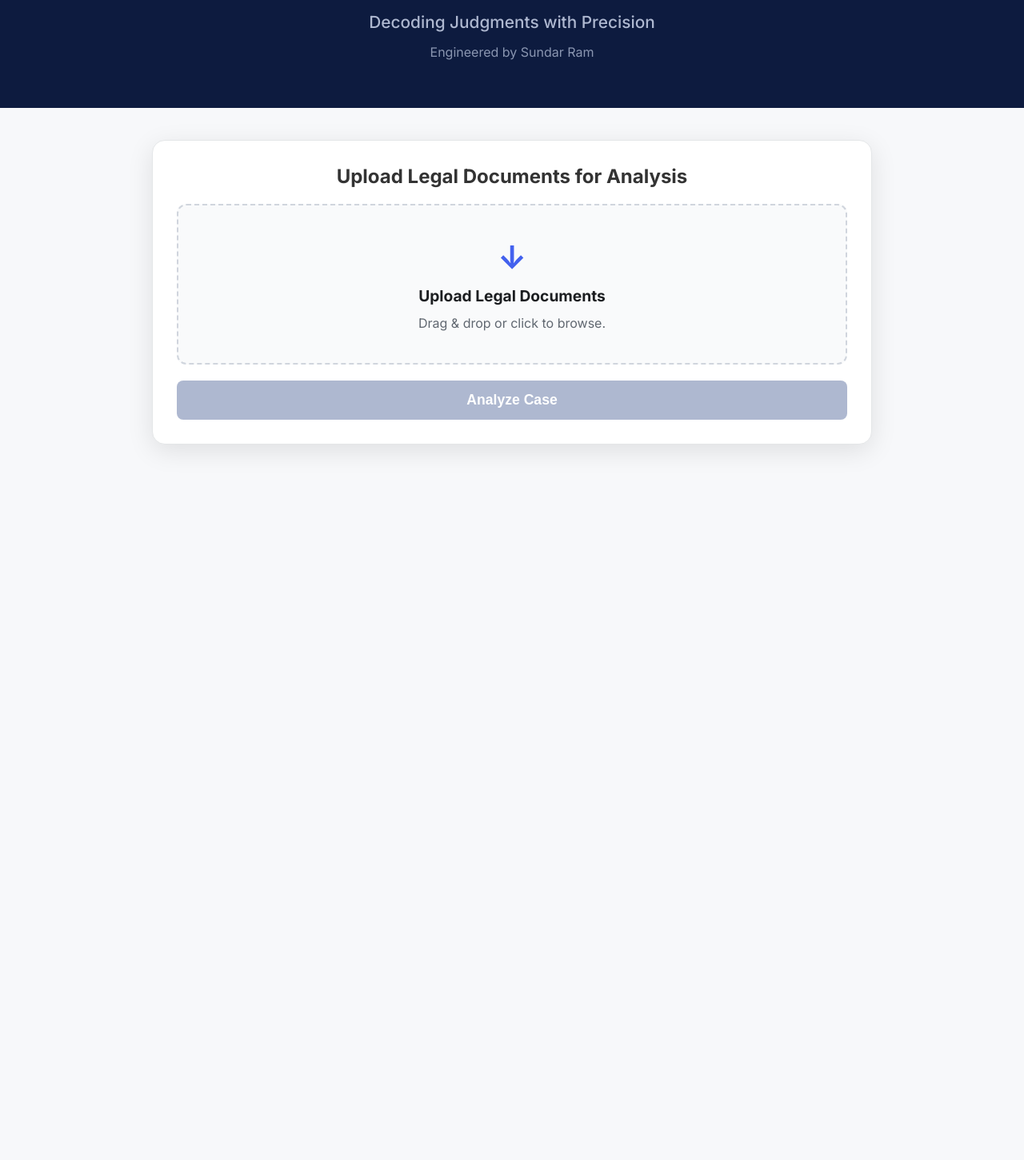
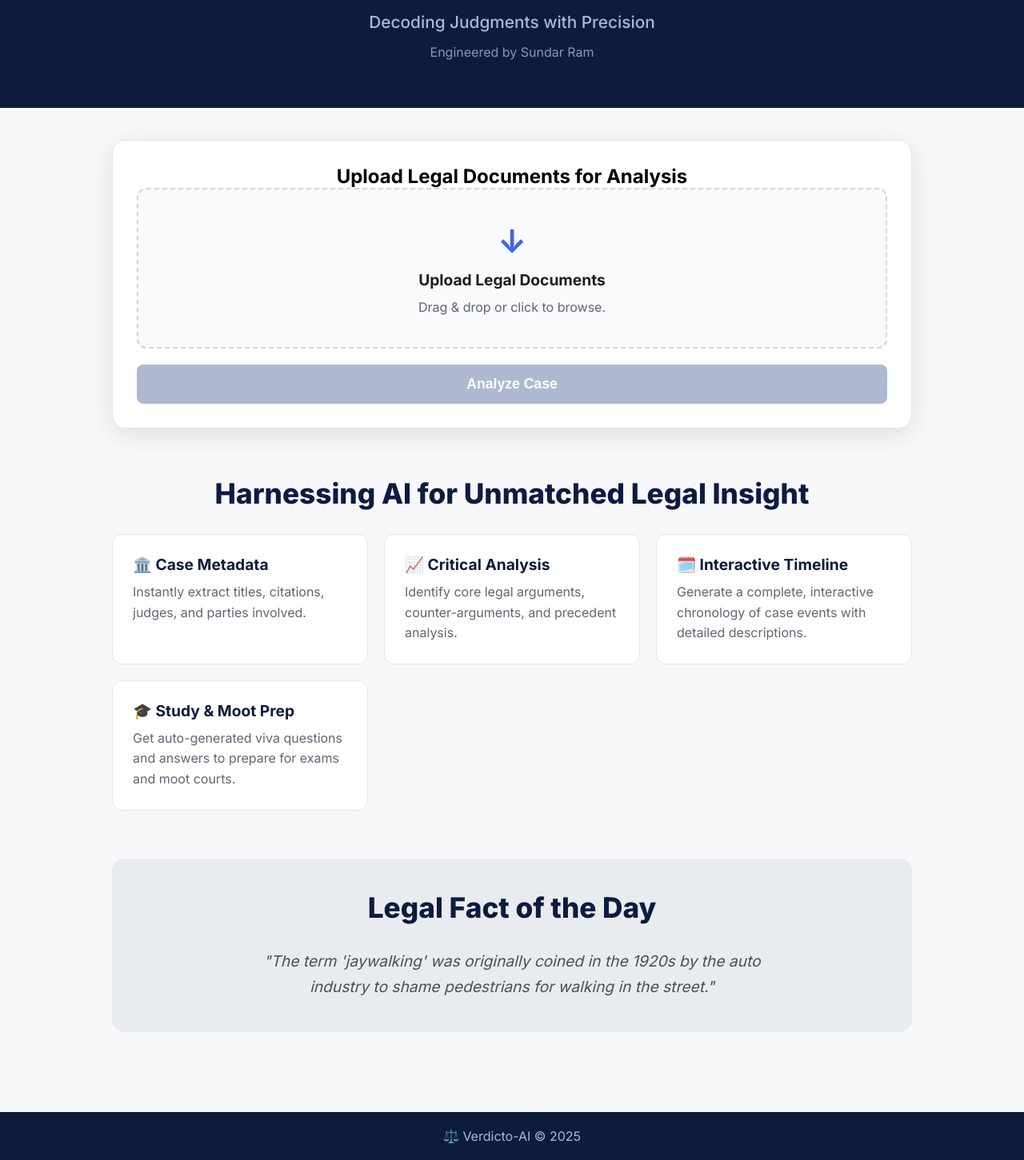
Before and after one commit to SundarRam404/lex-analytica-app, a React (Create React App) app in the folder frontend/: page / in a window 1280 px wide. Shown: the part 142-1593 px from the top of the page at 80% size. Before the commit the page ends 800 px from the top, so only its background shows below. Built offline with nearby package versions, Linux system fonts and the light colour scheme.

Commit message:
feat: Update app branding and add credit

```diff
--- a/frontend/src/App.css
+++ b/frontend/src/App.css
@@ -2,74 +2,62 @@
 
 * { box-sizing: border-box; margin: 0; padding: 0; }
 body { font-family: 'Inter', sans-serif; background-color: #f7f8fa; }
-.app-container { display: flex; flex-direction: column; }
+.app-container { display: flex; flex-direction: column; min-height: 100vh; }
+.main-content { flex-grow: 1; }
 
-/* --- Simplified Header --- */
-.app-header {
-  background-color: #0d1b3f;
-  color: #ffffff;
-  padding: 60px 20px; /* More vertical space */
-  text-align: center;
-}
-.header-content {
-  max-width: 800px;
-  margin: 0 auto;
-}
+/* --- Header --- */
+.app-header { background-color: #0d1b3f; color: #ffffff; padding: 60px 20px; text-align: center; }
+.header-content { max-width: 800px; margin: 0 auto; }
 .logo-container { display: flex; justify-content: center; align-items: center; gap: 15px; }
-
-/* --- Big, Gold Title Style --- */
-.logo-container h1 {
-  font-size: 4.5rem; /* Made much bigger */
-  font-weight: 800;
-  color: #FFD700; /* Gold color */
-  letter-spacing: -1px;
-}
+.logo-container h1 { font-size: 4.5rem; font-weight: 800; color: #FFD700; letter-spacing: -1px; }
 .logo-container span { font-size: 4.0rem; }
 .tagline { margin-top: 10px; font-size: 1.3rem; font-weight: 500; color: #aeb8d0; }
 .credit { margin-top: 15px; font-size: 1.0rem; color: #8a96b1; }
 
+/* --- Landing Page & Content --- */
+.landing-page { width: 100%; max-width: 1000px; }
+.main-content { padding: 40px 20px; display: flex; justify-content: center; align-items: flex-start; }
+.upload-container, .results-container { background-color: #ffffff; padding: 30px; border-radius: 16px; box-shadow: 0 8px 32px rgba(0, 0, 0, 0.1); border: 1px solid #e4e6e8; width: 100%; text-align: center; }
+.upload-container { margin-bottom: 60px; }
 
-/* --- Content and Upload Area Styles --- */
-.main-content {
-  padding: 40px 20px;
-  display: flex;
-  justify-content: center;
-  align-items: flex-start;
-  min-height: 50vh;
-}
-.upload-container, .results-container { background-color: #ffffff; padding: 30px; border-radius: 16px; box-shadow: 0 8px 32px rgba(0, 0, 0, 0.1); border: 1px solid #e4e6e8; width: 100%; max-width: 900px; text-align: center; }
+/* --- New Page Section Styles --- */
+.page-section { margin-bottom: 60px; }
+.section-title { font-size: 2.2rem; font-weight: 800; color: #0d1b3f; text-align: center; margin-bottom: 30px; }
+.features-grid { display: grid; grid-template-columns: repeat(auto-fit, minmax(250px, 1fr)); gap: 20px; }
+.feature-card { background-color: #ffffff; padding: 25px; border-radius: 12px; border: 1px solid #e4e6e8; text-align: left; transition: all 0.2s ease-in-out; }
+.feature-card:hover { transform: translateY(-5px); box-shadow: 0 8px 24px rgba(0, 0, 0, 0.08); }
+.feature-card h4 { font-size: 1.2rem; margin-bottom: 10px; color: #0d1b3f; }
+.feature-card p { color: #606770; line-height: 1.6; }
 
-/* --- The rest of the styles are unchanged and correct --- */
-.upload-container h2, .results-container h2 { font-size: 1.5rem; margin-bottom: 20px; color: #333; }
-.drop-zone { border: 2px dashed #d0d5dd; border-radius: 12px; padding: 40px 20px; cursor: pointer; display: flex; flex-direction: column; align-items: center; justify-content: center; gap: 12px; background-color: #f9fafb; transition: all 0.2s ease-in-out; }
-.drop-zone:hover { border-color: #4361ee; }
+/* --- Fun Fact Section --- */
+.fun-fact-section { background-color: #e9ecef; padding: 40px; border-radius: 16px; text-align: center; }
+.fun-fact-text { font-size: 1.2rem; font-style: italic; color: #495057; line-height: 1.7; max-width: 700px; margin: 0 auto; }
+
+/* --- Footer --- */
+.app-footer { background-color: #0d1b3f; color: #aeb8d0; text-align: center; padding: 20px; margin-top: auto; }
+
+/* --- Existing Styles (Unchanged) --- */
+.drop-zone { border: 2px dashed #d0d5dd; border-radius: 12px; padding: 40px 20px; cursor: pointer; display: flex; flex-direction: column; align-items: center; justify-content: center; gap: 12px; background-color: #f9fafb; }
 .upload-icon { font-size: 2.5rem; color: #4361ee; font-weight: bold; transform: scaleY(-1); }
 .drop-zone h3 { font-size: 1.2rem; color: #1c1e21; }
 .drop-zone p { color: #606770; }
 .file-list { font-weight: 500; color: #0d1b3f; }
-.analyze-button { margin-top: 20px; width: 100%; background-image: linear-gradient(45deg, #4361ee, #3a0ca3); color: white; border: none; border-radius: 8px; padding: 14px 24px; font-size: 1.1rem; font-weight: bold; cursor: pointer; transition: all 0.2s ease-in-out; box-shadow: 0 4px 15px rgba(67, 97, 238, 0.3); }
-.analyze-button:hover:not(:disabled) { transform: translateY(-2px); box-shadow: 0 6px 20px rgba(67, 97, 238, 0.4); }
-.analyze-button:disabled { background-image: none; background-color: #aeb8d0; cursor: not-allowed; box-shadow: none; }
+.analyze-button { margin-top: 20px; width: 100%; background-image: linear-gradient(45deg, #4361ee, #3a0ca3); color: white; border: none; border-radius: 8px; padding: 14px 24px; font-size: 1.1rem; font-weight: bold; cursor: pointer; }
+.analyze-button:disabled { background-image: none; background-color: #aeb8d0; cursor: not-allowed; }
 .error-message { color: #d93025; font-weight: 500; margin-top: 15px; }
 .loader-container { text-align: center; padding: 50px; }
-.loader-container img { width: 80px; }
 .score-container { background-color: #f0f2f5; border-radius: 8px; padding: 20px; margin-bottom: 20px; }
-.score-container h3 { margin: 0; color: #606770; font-size: 1rem; }
-.score-display { font-size: 4rem; font-weight: 800; color: #0d1b3f; line-height: 1; }
-.score-justification { font-style: italic; color: #606770; margin-top: 5px; }
+.score-display { font-size: 4rem; font-weight: 800; color: #0d1b3f; }
 .results-text-wrapper { border: 1px solid #e4e6e8; border-radius: 8px; padding: 20px; margin-top: 20px; text-align: left; }
 .results-text { font-size: 17px; font-weight: 500; line-height: 1.7; }
 .results-text > * { text-align: left; }
 .results-text h3, .timeline-container h3 { font-size: 1.8rem; font-weight: 800; color: #0d1b3f; text-decoration: none; margin-top: 25px; margin-bottom: 15px; border-bottom: 2px solid #e4e6e8; padding-bottom: 8px; }
-.results-text h3:first-of-type { margin-top: 0; }
-.results-text strong { display: block; font-size: 1.2rem; font-weight: 700; color: #1e8e3e; text-decoration: underline; text-decoration-thickness: 1px; text-underline-offset: 4px; margin-top: 15px; margin-bottom: 8px; }
-.timeline-container { margin-top: 20px; margin-bottom: 20px; text-align: left; }
+.results-text strong { display: block; font-size: 1.2rem; font-weight: 700; color: #1e8e3e; text-decoration: underline; text-underline-offset: 4px; margin-top: 15px; margin-bottom: 8px; }
 .timeline-item { border: 1px solid #e4e6e8; border-radius: 8px; margin-bottom: 10px; overflow: hidden; }
-.timeline-header { display: flex; justify-content: space-between; align-items: center; padding: 15px; background-color: #f9fafb; cursor: pointer; font-size: 17px; }
+.timeline-header { display: flex; justify-content: space-between; align-items: center; padding: 15px; background-color: #f9fafb; cursor: pointer; }
 .timeline-header strong { display: inline; text-decoration: none; color: inherit; font-size: inherit; margin: 0; }
-.toggle-btn { background-color: #e4e6e8; border: none; border-radius: 50%; width: 24px; height: 24px; font-size: 18px; font-weight: bold; color: #0d1b3f; display: flex; align-items: center; justify-content: center; line-height: 1; }
-.timeline-details { padding: 15px; background-color: #fff; border-top: 1px solid #e4e6e8; font-size: 16px; }
-.results-text ol, .results-text ul { padding-left: 25px; }
+.toggle-btn { background-color: #e4e6e8; border: none; border-radius: 50%; width: 24px; height: 24px; font-size: 18px; font-weight: bold; }
+.timeline-details { padding: 15px; background-color: #fff; border-top: 1px solid #e4e6e8; }
 .results-text li { margin-bottom: 20px; }
-.results-text ul li { list-style-type: none; padding-left: 10px; }
+.results-text ul li { list-style-type: none; }
 .results-text li strong { display: inline-block; margin-top: 10px; color: #1e8e3e; text-decoration: none; font-size: inherit; }
--- a/frontend/src/App.js
+++ b/frontend/src/App.js
@@ -1,8 +1,17 @@
 // src/App.js
-import React, { useState } from 'react';
+import React, { useState, useEffect } from 'react';
 import axios from 'axios';
 import ReactMarkdown from 'react-markdown';
 import './App.css';
+
+// --- Legal Facts for the "Fun Stuff" Section ---
+const legalFacts = [
+  "In ancient Athens, citizens could vote to exile a politician for 10 years by writing their name on a piece of pottery, a process called 'ostracism'.",
+  "The smallest court in the world is the Court of Peculiars in the UK, which historically handled ecclesiastical law in specific parishes.",
+  "The term 'jaywalking' was originally coined in the 1920s by the auto industry to shame pedestrians for walking in the street.",
+  "In the 19th century, a case in the US argued whether a tomato was a fruit or a vegetable for tax purposes. The Supreme Court ruled it a vegetable. (Nix v. Hedden, 1893)",
+  "The longest-serving Chief Justice of the United States was John Marshall, who served for 34 years from 1801 to 1835."
+];
 
 function App() {
   const [files, setFiles] = useState(null);
@@ -13,7 +22,14 @@ function App() {
   const [score, setScore] = useState('');
   const [justification, setJustification] = useState('');
   const [openAccordion, setOpenAccordion] = useState(null);
+  const [factOfTheDay, setFactOfTheDay] = useState('');
 
+  useEffect(() => {
+    // Pick a random fact when the app loads
+    setFactOfTheDay(legalFacts[Math.floor(Math.random() * legalFacts.length)]);
+  }, []);
+
+  // All your functions (handleReset, parseAnalysis, etc.) remain the same
   const handleReset = () => {
     setFiles(null); setError(''); setMainAnalysis(''); setTimelineEvents([]);
     setScore(''); setJustification(''); setOpenAccordion(null);
@@ -66,14 +82,12 @@ function App() {
   const handleFileChange = (e) => { setFiles(e.target.files); setError(''); };
   const handleBrowseClick = () => { document.getElementById('file-input').click(); };
 
+  // --- Main Render Logic ---
   return (
     <div className="app-container">
       <header className="app-header">
         <div className="header-content">
-          <div className="logo-container">
-            <span>⚖️</span>
-            <h1>Verdicto-AI</h1>
-          </div>
+          <div className="logo-container"><span>⚖️</span><h1>Verdicto-AI</h1></div>
           <p className="tagline">Decoding Judgments with Precision</p>
           <p className="credit">Engineered by Sundar Ram</p>
         </div>
@@ -83,6 +97,7 @@ function App() {
         {isLoading ? (
           <div className="loader-container"><img src="/loader.gif" alt="Analyzing..." /><p>Analyzing...</p></div>
         ) : mainAnalysis ? (
+          // --- RESULTS VIEW ---
           <div className="results-container">
             <h2>Analysis Complete</h2>
             {score && (
@@ -110,6 +125,8 @@ function App() {
             <button className="analyze-button" onClick={handleReset}>Analyze Another Document</button>
           </div>
         ) : (
+          // --- LANDING PAGE VIEW ---
+          <div className="landing-page">
             <div className="upload-container">
               <h2>Upload Legal Documents for Analysis</h2>
               <div className="drop-zone" onClick={handleBrowseClick}>
@@ -125,8 +142,40 @@ function App() {
               {error && <p className="error-message">{error}</p>}
               <button className="analyze-button" onClick={handleAnalyzeClick} disabled={!files}>Analyze Case</button>
             </div>
+
+            <section className="page-section">
+              <h2 className="section-title">Harnessing AI for Unmatched Legal Insight</h2>
+              <div className="features-grid">
+                <div className="feature-card">
+                  <h4>🏛️ Case Metadata</h4>
+                  <p>Instantly extract titles, citations, judges, and parties involved.</p>
+                </div>
+                <div className="feature-card">
+                  <h4>📈 Critical Analysis</h4>
+                  <p>Identify core legal arguments, counter-arguments, and precedent analysis.</p>
+                </div>
+                <div className="feature-card">
+                  <h4>🗓️ Interactive Timeline</h4>
+                  <p>Generate a complete, interactive chronology of case events with detailed descriptions.</p>
+                </div>
+                <div className="feature-card">
+                  <h4>🎓 Study & Moot Prep</h4>
+                  <p>Get auto-generated viva questions and answers to prepare for exams and moot courts.</p>
+                </div>
+              </div>
+            </section>
+
+            <section className="page-section fun-fact-section">
+              <h2 className="section-title">Legal Fact of the Day</h2>
+              <p className="fun-fact-text">"{factOfTheDay}"</p>
+            </section>
+          </div>
         )}
       </main>
+
+      <footer className="app-footer">
+        <p>⚖️ Verdicto-AI &copy; 2025</p>
+      </footer>
     </div>
   );
 }
```
Lines whose indentation alone changed are shown as unchanged.
